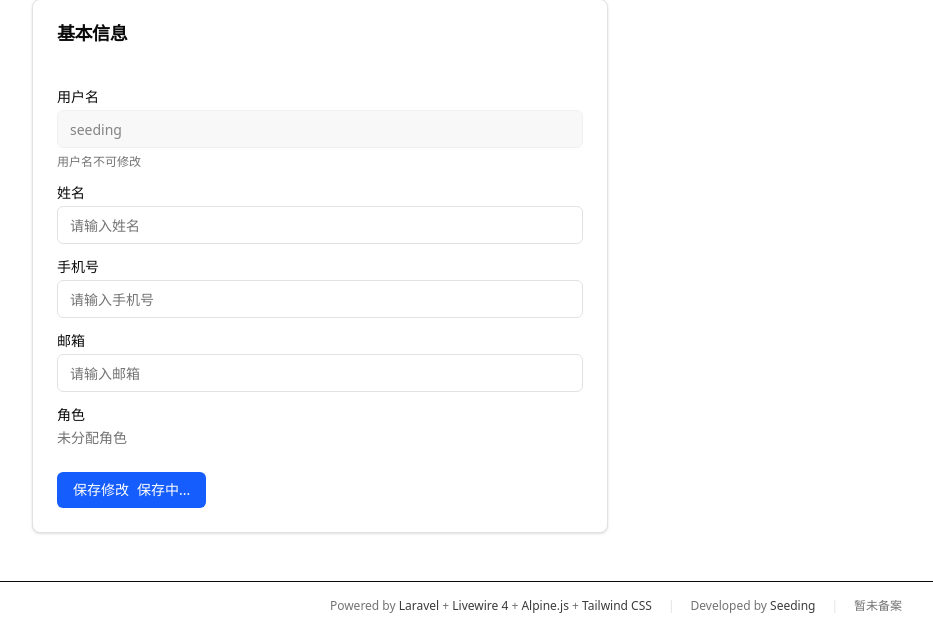
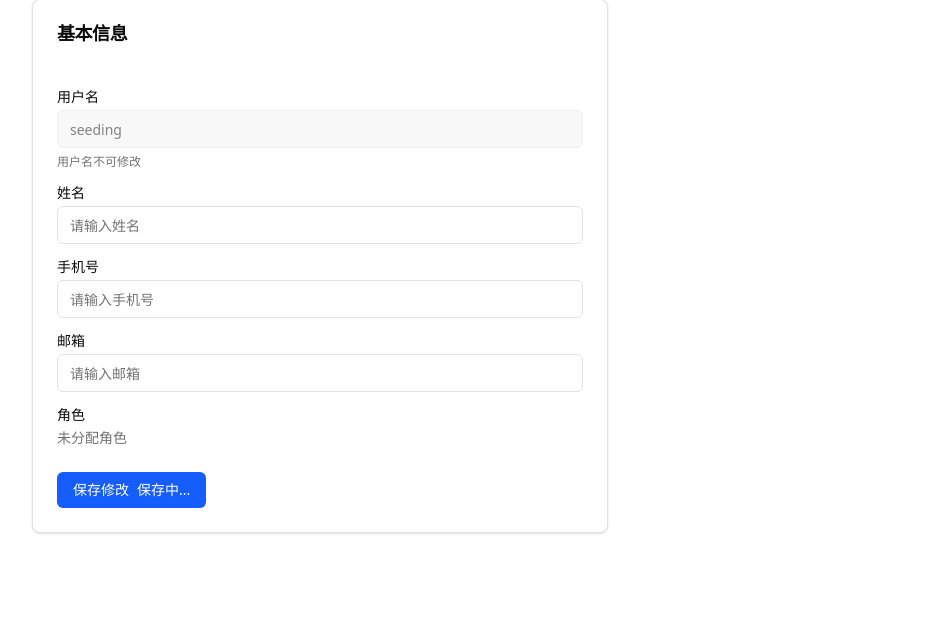
Before and after one commit to kindiaing/susong-livewire, a Laravel app: page /profile in a window 1280 px wide. Shown: the part 273-903 px from the top of the page, without its empty margins (24-957 px from the left). After the commit the page ends 807 px from the top, so only its background shows below. Run offline with Laravel 12, Linux system fonts and the light colour scheme; a user stored in the database is signed in; data comes from the database, SQL or seed files in the repository; style sheets or scripts are compiled from the project's sources; some libraries are stand-ins or nearby versions.

Commit message:
refactor: 管理后台去掉底部版权栏，仅在首页显示+移除ui_show_footer配置项
- app-layout: 移除底部footer，给业务内容更多空间
- 版权信息只在首页welcome.blade.php中显示（技术栈+开发者+备案号居中）
- 新增Migration删除ui_show_footer配置项
- 管理后台不再需要版权栏相关Setting读取

```diff
--- a/resources/views/components/app-layout.blade.php
+++ b/resources/views/components/app-layout.blade.php
@@ -13,18 +13,8 @@
     @php
         try {
             $uiCloseOnOutside = \App\Support\Setting::get('ui_close_on_outside', true);
-            $icpNumber = \App\Support\Setting::get('site_icp_number', '');
-            $icpUrl = \App\Support\Setting::get('site_icp_url', 'https://beian.miit.gov.cn/');
-            $techStackUrl = \App\Support\Setting::get('site_tech_stack_url', 'https://laravel.com');
-            $developerName = \App\Support\Setting::get('site_developer_name', 'Seeding');
-            $developerUrl = \App\Support\Setting::get('site_developer_url', '');
         } catch (\Throwable) {
             $uiCloseOnOutside = true;
-            $icpNumber = '';
-            $icpUrl = 'https://beian.miit.gov.cn/';
-            $techStackUrl = 'https://laravel.com';
-            $developerName = 'Seeding';
-            $developerUrl = '';
         }
     @endphp
     <script>
@@ -42,44 +32,6 @@
                 {{ $slot }}
             </div>
         </main>
-
-        {{-- 底部版权栏（始终显示） --}}
-        <footer class="border-t bg-background/95">
-            <div class="px-4 py-4 sm:px-6 lg:px-8">
-                <div class="flex flex-col items-center gap-2 sm:flex-row sm:justify-center sm:gap-4 text-xs text-muted-foreground">
-                    {{-- 技术栈 --}}
-                    <span>
-                        Powered by
-                        <a href="{{ $techStackUrl }}" target="_blank" rel="noopener noreferrer" class="font-medium text-foreground/80 hover:text-primary transition-colors">Laravel</a> +
-                        <a href="{{ $techStackUrl }}" target="_blank" rel="noopener noreferrer" class="font-medium text-foreground/80 hover:text-primary transition-colors">Livewire 4</a> +
-                        <a href="{{ $techStackUrl }}" target="_blank" rel="noopener noreferrer" class="font-medium text-foreground/80 hover:text-primary transition-colors">Alpine.js</a> +
-                        <a href="{{ $techStackUrl }}" target="_blank" rel="noopener noreferrer" class="font-medium text-foreground/80 hover:text-primary transition-colors">Tailwind CSS</a>
-                    </span>
-
-                    <span class="hidden sm:inline text-border">|</span>
-
-                    {{-- 开发者 --}}
-                    @if($developerName)
-                        <span>
-                            Developed by
-                            @if($developerUrl)
-                                <a href="{{ $developerUrl }}" target="_blank" rel="noopener noreferrer" class="font-medium text-foreground/80 hover:text-primary transition-colors">{{ $developerName }}</a>
-                            @else
-                                <span class="font-medium text-foreground/80">{{ $developerName }}</span>
-                            @endif
-                        </span>
-                    @endif
-
-                    {{-- 备案号 --}}
-                    <span class="hidden sm:inline text-border">|</span>
-                    @if($icpNumber)
-                        <a href="{{ $icpUrl }}" target="_blank" rel="noopener noreferrer" class="hover:text-primary transition-colors">{{ $icpNumber }}</a>
-                    @else
-                        <a href="{{ $icpUrl }}" target="_blank" rel="noopener noreferrer" class="hover:text-primary transition-colors">暂未备案</a>
-                    @endif
-                </div>
-            </div>
-        </footer>
     </div>
 
     {{-- Toast 全局容器 --}}
```
Also changed, not shown: database/migrations/2026_07_28_040854_remove_show_footer_config.php (added).
